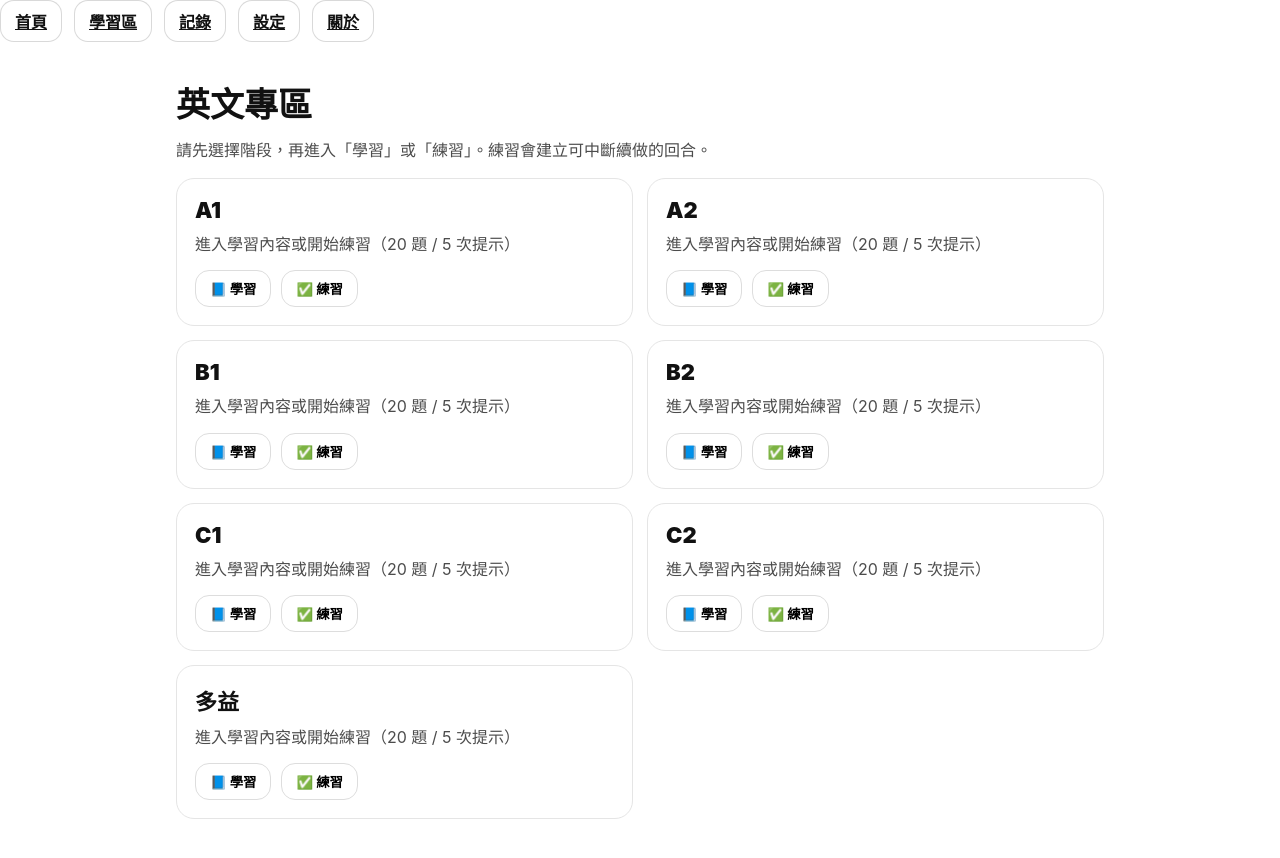
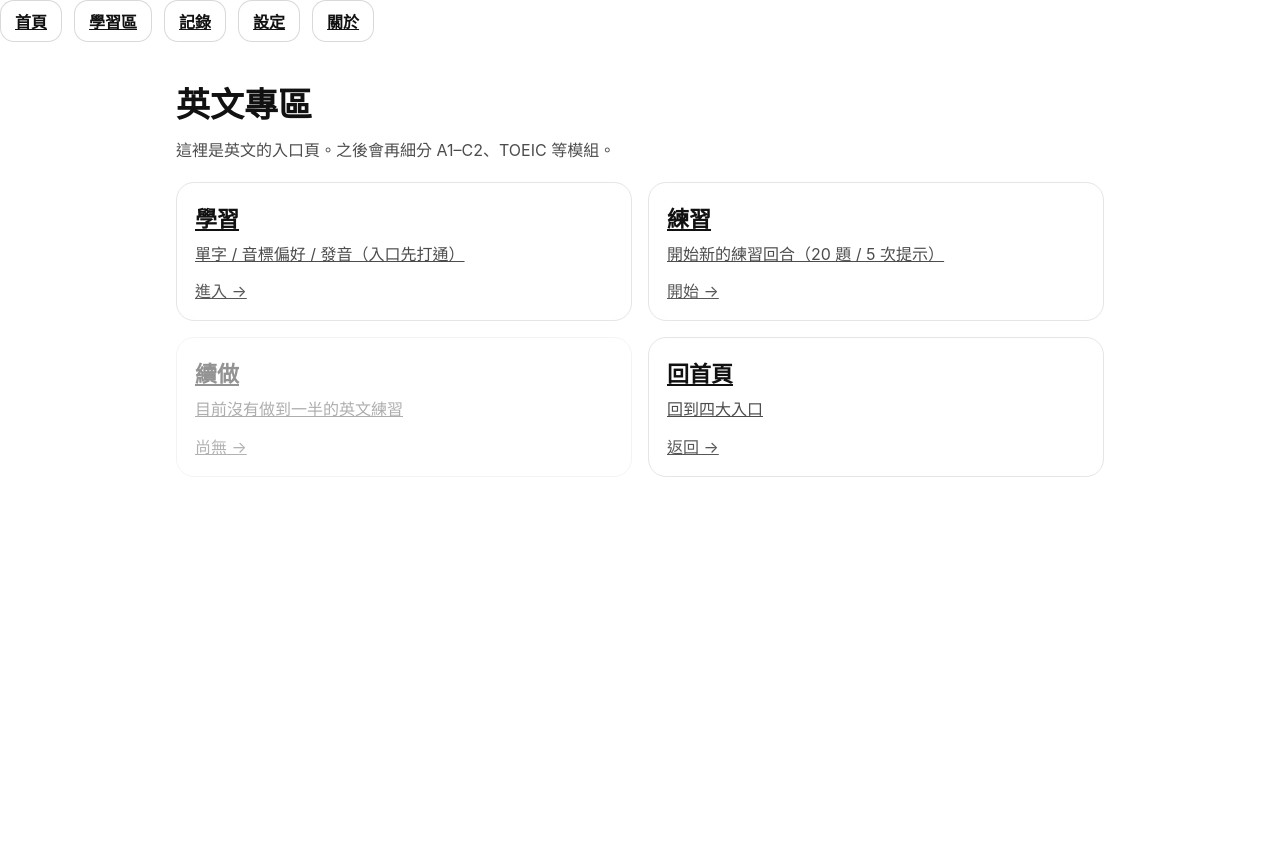
Before and after one commit to boos88978857-svg/ai-intelligent-learning-machine, a Next.js app: page /english in a window 1280 px wide. After the commit the page ends 800 px from the top, so only its background shows below. Built offline with nearby package versions, Linux system fonts and the light colour scheme.

Commit message:
更新 page.tsx

```diff
--- a/app/english/page.tsx
+++ b/app/english/page.tsx
@@ -1,70 +1,103 @@
 // app/english/page.tsx
 "use client";
 
-import { useRouter } from "next/navigation";
+import Link from "next/link";
+import { useEffect, useState } from "react";
 import { ui } from "../ui";
-import { newSession, upsertSession, setActiveSessionId } from "../lib/session";
+import { loadAllSessions } from "../lib/session";
 
-const levels = [
-  { id: "A1", title: "A1" },
-  { id: "A2", title: "A2" },
-  { id: "B1", title: "B1" },
-  { id: "B2", title: "B2" },
-  { id: "C1", title: "C1" },
-  { id: "C2", title: "C2" },
-  { id: "TOEIC", title: "多益" },
-] as const;
+type SimpleSession = {
+  subject: string;
+  currentIndex: number;
+  totalQuestions: number;
+  elapsedSec: number;
+  paused: boolean;
+};
+
+function formatTime(sec: number) {
+  const m = Math.floor(sec / 60);
+  const s = sec % 60;
+  return `${m.toString().padStart(2, "0")}:${s.toString().padStart(2, "0")}`;
+}
 
 export default function EnglishPage() {
-  const router = useRouter();
+  const [hasResume, setHasResume] = useState(false);
+  const [resumeInfo, setResumeInfo] = useState<SimpleSession | null>(null);
 
-  function goLearn(level: string) {
-    router.push(`/english/learn?level=${encodeURIComponent(level)}`);
-  }
-
-  function startPractice(level: string) {
-    const s = newSession("英文");
-    // 先用 url 帶 level，下一步我們會把 level 存進 session 結構（避免只靠 url）
-    upsertSession(s);
-    setActiveSessionId(s.id);
-    router.push(`/practice/session?id=${encodeURIComponent(s.id)}&level=${encodeURIComponent(level)}`);
-  }
+  useEffect(() => {
+    // 只看英文是否有續做
+    const all = loadAllSessions();
+    const s = all["英文"];
+    if (s) {
+      setHasResume(true);
+      setResumeInfo({
+        subject: s.subject,
+        currentIndex: s.currentIndex,
+        totalQuestions: s.totalQuestions,
+        elapsedSec: s.elapsedSec,
+        paused: s.paused,
+      });
+    } else {
+      setHasResume(false);
+      setResumeInfo(null);
+    }
+  }, []);
 
   return (
     <main style={ui.wrap}>
-      <h1 style={{ margin: "0 0 10px", fontSize: 34, fontWeight: 900 }}>
-        英文專區
-      </h1>
-
-      <p style={{ margin: "0 0 14px", opacity: 0.75, lineHeight: 1.7 }}>
-        請先選擇階段，再進入「學習」或「練習」。練習會建立可中斷續做的回合。
+      <h1 style={{ margin: "0 0 10px", fontSize: 34, fontWeight: 900 }}>英文專區</h1>
+      <p style={{ margin: "0 0 18px", opacity: 0.75, lineHeight: 1.7 }}>
+        這裡是英文的入口頁。之後會再細分 A1–C2、TOEIC 等模組。
       </p>
 
-      <div style={{ display: "grid", gridTemplateColumns: "1fr 1fr", gap: 14 }}>
-        {levels.map((lv) => (
-          <div key={lv.id} style={ui.card}>
-            <h2 style={{ ...ui.cardTitle, marginBottom: 8 }}>{lv.title}</h2>
-            <p style={{ ...ui.cardDesc, margin: "0 0 12px" }}>
-              進入學習內容或開始練習（20 題 / 5 次提示）
-            </p>
+      {/* 入口卡 */}
+      <div style={ui.grid2}>
+        {/* 學習 */}
+        <Link href="/english/learn?level=A1" style={ui.card}>
+          <h2 style={ui.cardTitle}>學習</h2>
+          <p style={ui.cardDesc}>單字 / 音標偏好 / 發音（入口先打通）</p>
+          <div style={{ marginTop: 10, opacity: 0.7 }}>進入 →</div>
+        </Link>
 
-            <div style={{ display: "flex", gap: 10, flexWrap: "wrap" }}>
-              <button
-                onClick={() => goLearn(lv.id)}
-                style={{ ...ui.navBtn, cursor: "pointer" }}
-              >
-                📘 學習
-              </button>
+        {/* 練習（建立新回合） */}
+        <Link href="/practice?subject=英文" style={ui.card}>
+          <h2 style={ui.cardTitle}>練習</h2>
+          <p style={ui.cardDesc}>開始新的練習回合（20 題 / 5 次提示）</p>
+          <div style={{ marginTop: 10, opacity: 0.7 }}>開始 →</div>
+        </Link>
 
-              <button
-                onClick={() => startPractice(lv.id)}
-                style={{ ...ui.navBtn, cursor: "pointer" }}
-              >
-                ✅ 練習
-              </button>
-            </div>
-          </div>
-        ))}
+        {/* 續做 */}
+        <Link
+          href={hasResume ? "/practice/session?subject=英文" : "#"}
+          style={{
+            ...ui.card,
+            opacity: hasResume ? 1 : 0.45,
+            pointerEvents: hasResume ? "auto" : "none",
+          }}
+        >
+          <h2 style={ui.cardTitle}>續做</h2>
+          <p style={ui.cardDesc}>
+            {hasResume && resumeInfo ? (
+              <>
+                進度：第 {resumeInfo.currentIndex + 1} 題 / {resumeInfo.totalQuestions}
+                <br />
+                計時：{formatTime(resumeInfo.elapsedSec)}
+                <br />
+                狀態：{resumeInfo.paused ? "已暫停" : "進行中"}
+              </>
+            ) : (
+              "目前沒有做到一半的英文練習"
+            )}
+          </p>
+          <div style={{ marginTop: 10, opacity: 0.7 }}>{hasResume ? "繼續 →" : "尚無 →"}</div>
+        </Link>
+
+        {/* 回首頁 */}
+        <Link href="/" style={ui.card}>
+          <h2 style={ui.cardTitle}>回首頁</h2>
+          <p style={ui.cardDesc}>回到四大入口</p>
+          <div style={{ marginTop: 10, opacity: 0.7 }}>返回 →</div>
+        </Link>
       </div>
     </main>
   );
```
